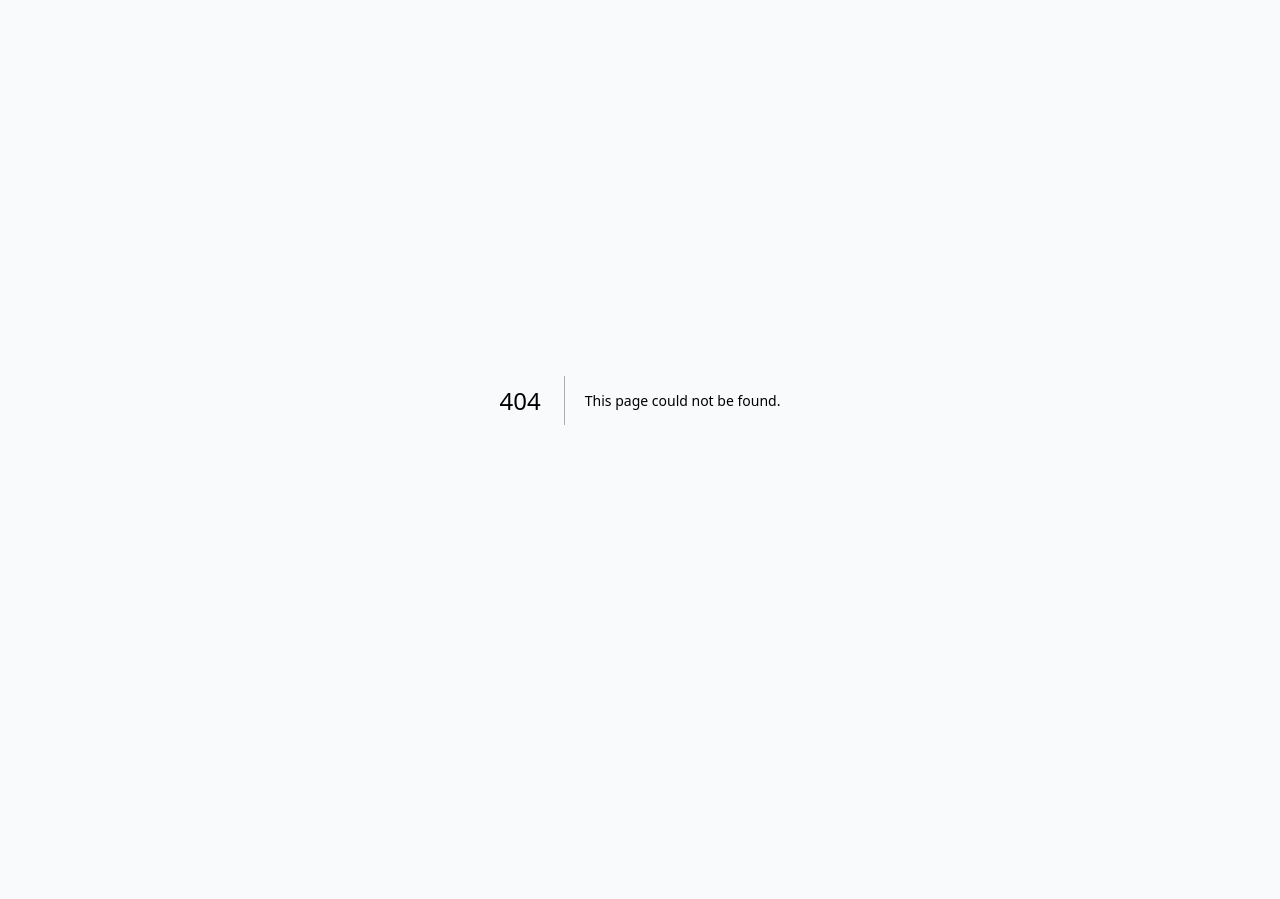
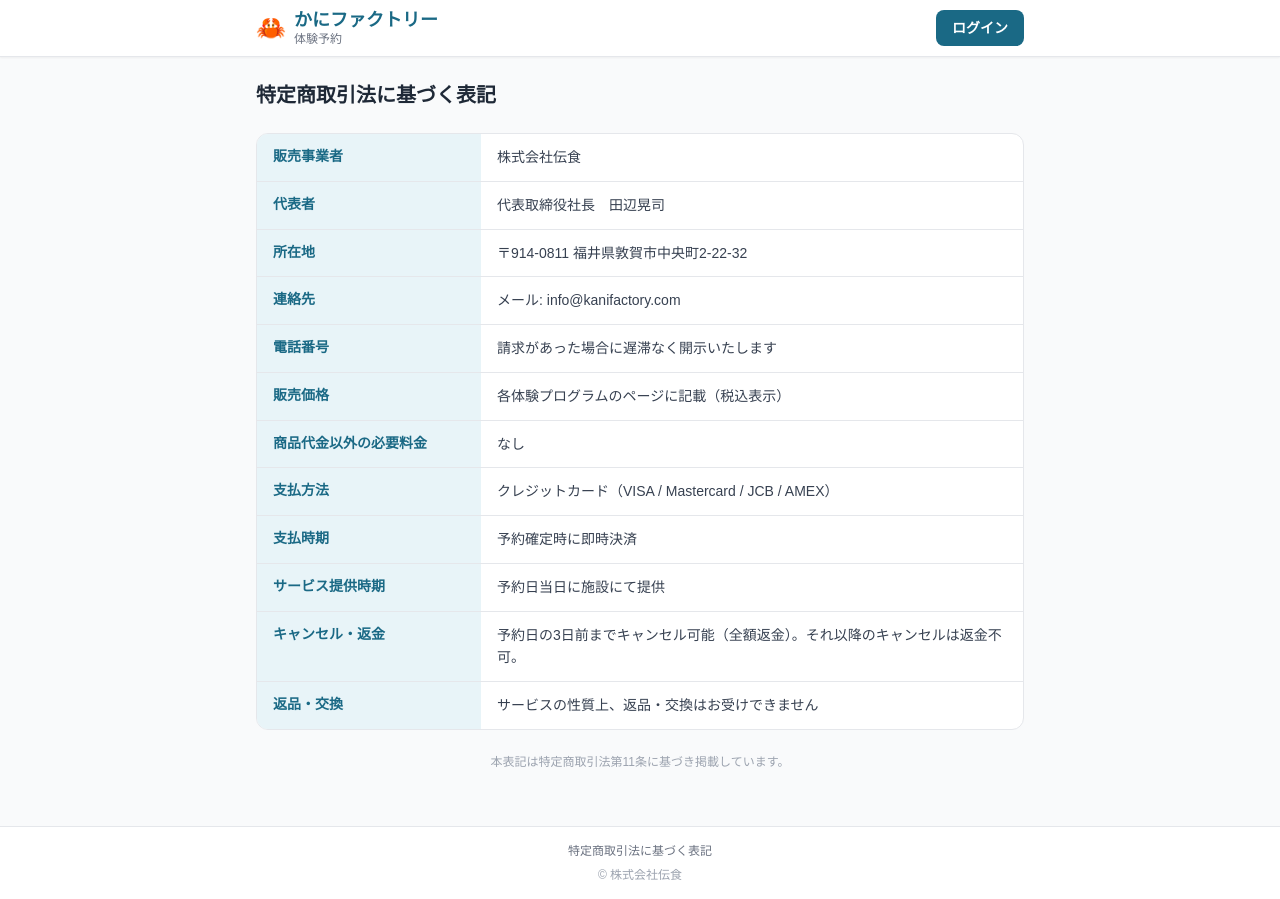
Before and after one commit to tsata-dotcom/ticket-reserve, a Next.js app: page /legal in a window 1280 px wide. Before the commit this address had no page. Before the commit the page ends 800 px from the top, so only its background shows below. Built offline with nearby package versions, Linux system fonts and the light colour scheme; no server answers.

Commit message:
特定商取引法に基づく表記ページを追加・全ページ共通フッターからリンク
Co-Authored-By: Claude Opus 4.7 (1M context) <noreply@anthropic.com>

```diff
--- a/src/app/layout.tsx
+++ b/src/app/layout.tsx
@@ -1,4 +1,5 @@
 import type { Metadata, Viewport } from "next";
+import Link from "next/link";
 import "./globals.css";
 
 export const metadata: Metadata = {
@@ -28,8 +29,16 @@ export default function RootLayout({
       <head>
         <link rel="apple-touch-icon" href="/icon-192.png" />
       </head>
-      <body className="antialiased bg-gray-50 min-h-screen">
-        {children}
+      <body className="antialiased bg-gray-50 min-h-screen flex flex-col">
+        <div className="flex-1">{children}</div>
+        <footer className="border-t border-gray-200 bg-white mt-8">
+          <div className="max-w-[800px] mx-auto px-4 py-4 text-center text-xs text-gray-500">
+            <Link href="/legal" className="hover:text-primary hover:underline">
+              特定商取引法に基づく表記
+            </Link>
+            <p className="mt-2 text-gray-400">© 株式会社伝食</p>
+          </div>
+        </footer>
       </body>
     </html>
   );
--- /dev/null
+++ b/src/app/legal/page.tsx
@@ -0,0 +1,68 @@
+'use client';
+
+import { AuthProvider } from '@/lib/auth-context';
+import Header from '@/components/Header';
+
+const ITEMS: { label: string; value: string }[] = [
+  { label: '販売事業者', value: '株式会社伝食' },
+  { label: '代表者', value: '代表取締役社長　田辺晃司' },
+  { label: '所在地', value: '〒914-0811 福井県敦賀市中央町2-22-32' },
+  { label: '連絡先', value: 'メール: info@kanifactory.com' },
+  { label: '電話番号', value: '請求があった場合に遅滞なく開示いたします' },
+  { label: '販売価格', value: '各体験プログラムのページに記載（税込表示）' },
+  { label: '商品代金以外の必要料金', value: 'なし' },
+  { label: '支払方法', value: 'クレジットカード（VISA / Mastercard / JCB / AMEX）' },
+  { label: '支払時期', value: '予約確定時に即時決済' },
+  { label: 'サービス提供時期', value: '予約日当日に施設にて提供' },
+  {
+    label: 'キャンセル・返金',
+    value:
+      '予約日の3日前までキャンセル可能（全額返金）。それ以降のキャンセルは返金不可。',
+  },
+  { label: '返品・交換', value: 'サービスの性質上、返品・交換はお受けできません' },
+];
+
+function LegalContent() {
+  return (
+    <>
+      <Header />
+      <main className="max-w-[600px] md:max-w-[800px] mx-auto px-4 py-6">
+        <h1 className="text-xl font-bold text-gray-800 mb-6">
+          特定商取引法に基づく表記
+        </h1>
+
+        <div className="bg-white border border-gray-200 rounded-xl overflow-hidden">
+          <table className="w-full text-sm">
+            <tbody>
+              {ITEMS.map((item, i) => (
+                <tr
+                  key={item.label}
+                  className={i !== ITEMS.length - 1 ? 'border-b border-gray-200' : ''}
+                >
+                  <th className="bg-primary-light text-primary font-bold text-left align-top px-4 py-3 w-36 md:w-56 whitespace-nowrap">
+                    {item.label}
+                  </th>
+                  <td className="px-4 py-3 text-gray-700 leading-relaxed">
+                    {item.value}
+                  </td>
+                </tr>
+              ))}
+            </tbody>
+          </table>
+        </div>
+
+        <p className="text-xs text-gray-400 mt-6 text-center">
+          本表記は特定商取引法第11条に基づき掲載しています。
+        </p>
+      </main>
+    </>
+  );
+}
+
+export default function LegalPage() {
+  return (
+    <AuthProvider>
+      <LegalContent />
+    </AuthProvider>
+  );
+}
```
